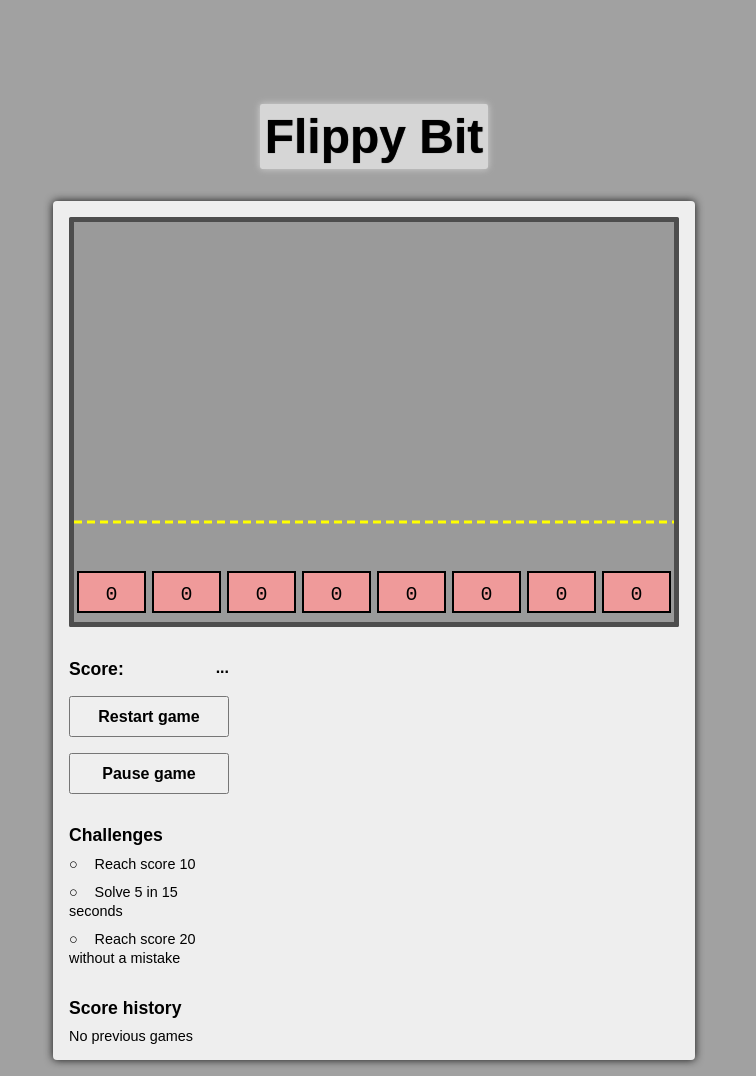
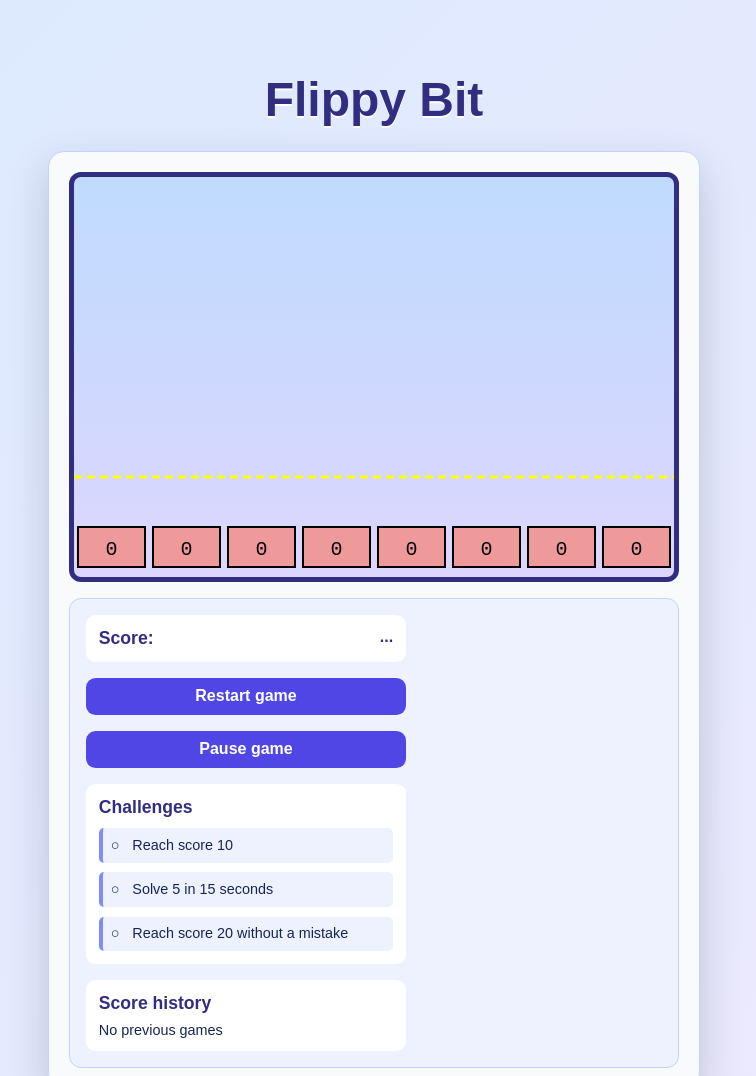
Before and after one commit to Burcu-weining/FIT2102---Using-TypeScript-to-Create-a-Flippy-Bit-Game, a website built with Vite: page index.html in a window 1280 px wide. Shown: the top 1076 px of the page, without its empty margins (266-1022 px from the left). Built offline with nearby package versions, Linux system fonts and the light colour scheme.

Commit message:
I changed some comments and added more explanation, after this, I need to format them properly.

```diff
--- a/src/dom.ts
+++ b/src/dom.ts
@@ -14,7 +14,7 @@ const missingElement = (selector: string): never => {
 A generic function, ElementType represents the particular kind of element we
 expect to find
 ElementType extends Element -> means the supplied type must be a valid browser
-element type. It prevents unrelated types such as number or State from being used.
+element type. It prevents unrelated types such as number or state from being used.
 */
 export const queryElement = <ElementType extends Element>(
     selector: string,
--- a/src/model.ts
+++ b/src/model.ts
@@ -3,7 +3,6 @@ model.ts defines the game's data model, the constants,
 types, and permitted events used throughout the game.
 It does not run the game or change its state
 */
-
 
 /*
 viewpoint stores the dimensions of the SVG game pixels.
@@ -24,12 +23,12 @@ export const TARGET = {
 export const CONSTANTS = {
     DIGIT_COUNT: 8,
     TICK_RATE_MS: 100,
-    STARTING_TARGET_SPEED: 4,
+    STARTING_TARGET_SPEED: 2.5,
     MAX_TARGET_SPEED: 10,
     TICKS_TO_MAX_SPEED: 1200,
     MIN_TARGET_SPAWN_MS: 1000,
     MAX_TARGET_SPAWN_MS: 3000,
-    MAX_TARGET_VALUE: 0xff,  //255
+    MAX_TARGET_VALUE: 0xff, //255
     CHECK_LINE_Y: 300,
     MIN_SCORE_CHALLENGE: 8,
     MAX_SCORE_CHALLENGE: 12,
@@ -59,6 +58,14 @@ export type FallingTarget = Readonly<{
 /*
 This defines the challange the player can try to beat
 while playing the game
+*/
+
+/*
+ChallangeId is used sot the game can identify which challange has
+been completed. When a challange is complete, the ID is stored.
+So now, the game can use that ID to remember which challange is complete,
+display the trophy, and turn the text green.
+THis prevents the same challange being added more than once
 */
 export type ChallengeId = "scoreTarget" | "timedTarget" | "flawlessTarget";
 export type ChallengeGoals = Readonly<{
--- a/src/style.css
+++ b/src/style.css
@@ -1,6 +1,7 @@
 :root {
     /* Establish the page background and space around the game panel. */
-    background-color: rgb(161, 161, 161);
+    background: linear-gradient(135deg, #dbeafe, #ede9fe);
+    color: #172554;
     padding: 2em;
     padding-top: 4em;
 }
@@ -28,11 +29,9 @@ h1 {
     font-size: 3em;
     font-family: arial, helvetica, sans-serif;
     font-weight: bolder;
-    background-color: rgb(214, 214, 214);
-    border-radius: 0.05em;
-    padding: 0.1em 0.1em 0.1em 0.1em;
-    box-shadow: 0em 0em 0.15em rgb(211, 211, 211);
-    text-shadow: 0em 0em 1px rgb(68, 68, 68);
+    color: #312e81;
+    margin: 0 0 0.5em;
+    text-shadow: 0 2px 0 #ffffff;
 }
 
 .flex {
@@ -52,11 +51,12 @@ h1 {
 
 main {
     /* The main panel wraps on narrow screens so side content remains readable. */
-    background-color: rgb(238, 238, 238);
-    border-radius: 0.25em;
-    box-shadow: 0em 0em 0.5em rgb(20, 20, 20);
+    background-color: #f8fafc;
+    border: 1px solid #c7d2fe;
+    border-radius: 1em;
+    box-shadow: 0 1em 2.5em rgba(30, 41, 59, 0.2);
     flex-wrap: wrap;
-    padding: 1em;
+    padding: 1.25em;
 }
 
 /* https://stackoverflow.com/questions/6088409/svg-drop-shadow-using-css3 */
@@ -66,8 +66,8 @@ main {
 }
 
 svg {
-    border-radius: 0.1em;
-    border: 5px solid rgb(77, 77, 77);
+    border: 5px solid #312e81;
+    border-radius: 0.75em;
 }
 
 svg rect {
@@ -76,30 +76,63 @@ svg rect {
 }
 
 #svgCanvas {
-    background-color: rgb(154, 154, 154);
+    background: linear-gradient(#bfdbfe, #ddd6fe);
+}
+
+#sideBar {
+    background-color: #eef2ff;
+    border: 1px solid #c7d2fe;
+    border-radius: 0.75em;
+    padding: 1em;
 }
 
 #info {
-    /* Keep the controls and score panel a consistent width beside the canvas. */
-    width: 160px;
-    margin-top: 1em;
+    /* A wider panel keeps each challenge description on one line. */
+    margin-top: 0;
+    width: 320px;
 }
 
 #info > .text {
+    background-color: #ffffff;
+    border-radius: 0.6em;
+    color: #312e81;
     font-weight: bold;
+    padding: 0.8em;
 }
 
 #restartButton,
 #pauseButton {
+    background-color: #4f46e5;
+    border: 0;
+    border-radius: 0.6em;
+    color: #ffffff;
     cursor: pointer;
     font-size: 1em;
     font-weight: bold;
     padding: 0.6em;
 }
 
+#restartButton:hover,
+#pauseButton:hover {
+    background-color: #3730a3;
+}
+
+#pauseButton:disabled {
+    background-color: #94a3b8;
+    cursor: not-allowed;
+}
+
+#challenges,
+#scoreHistoryPanel {
+    background-color: #ffffff;
+    border-radius: 0.6em;
+    padding: 0.8em;
+}
+
 #challenges h2 {
+    color: #312e81;
     font-size: 1.1em;
-    margin-bottom: 0.5em;
+    margin: 0 0 0.6em;
 }
 
 #challenges ul {
@@ -112,8 +145,15 @@ svg rect {
 }
 
 #challenges li {
+    align-items: center;
+    background-color: #eef2ff;
+    border-left: 4px solid #818cf8;
+    border-radius: 0.35em;
+    display: flex;
     font-size: 0.9em;
     line-height: 1.3;
+    padding: 0.55em;
+    white-space: nowrap;
 }
 
 #challenges li.completed {
@@ -127,8 +167,9 @@ svg rect {
 }
 
 #scoreHistoryPanel h2 {
+    color: #312e81;
     font-size: 1.1em;
-    margin-bottom: 0.5em;
+    margin: 0 0 0.5em;
 }
 
 #scoreHistoryPanel p {
@@ -137,15 +178,19 @@ svg rect {
 }
 
 #scoreHistory {
+    list-style: none;
     margin: 0;
     max-height: 8em;
     overflow-y: auto;
-    padding-left: 1.8em;
+    padding: 0;
 }
 
 #scoreHistory li {
+    background-color: #eef2ff;
+    border-radius: 0.35em;
     font-size: 0.9em;
     margin-bottom: 0.3em;
+    padding: 0.4em 0.6em;
 }
 
 .left {
@@ -168,3 +213,19 @@ svg rect {
 [data-digit-index] {
     cursor: pointer;
 }
+
+@media (max-width: 1050px) {
+    :root {
+        padding: 1em;
+    }
+
+    main {
+        justify-content: center;
+    }
+
+    #sideBar,
+    #info {
+        box-sizing: border-box;
+        width: 610px;
+    }
+}
--- a/src/view.ts
+++ b/src/view.ts
@@ -7,10 +7,10 @@ import type {
 } from "./model";
 import { queryElement } from "./dom";
 
-/**
- * Moves an SVG message to the end of its parent element.
- * SVG elements added later are drawn on top of earlier elements. This keeps
- * messages such as "Paused" and "Game Over" in front of falling targets.
+/*
+ * moves an SVG message to the back.
+ * This keeps messages "Paused" and "Game Over" in front
+ * so other things dont block it
  */
 const bringToForeground = (element: SVGElement): void => {
     element.parentNode?.appendChild(element);
@@ -19,7 +19,7 @@ const bringToForeground = (element: SVGElement): void => {
 /**
  * Changes one HTML or SVG attribute only when its value is different.
  * For example, a target's y attribute changes when that target moves down.
- * Skipping an unchanged value prevents unnecessary page updates.
+ * Skipping an unchanged value saves effeciency
  */
 const updateAttribute = (
     element: Element,
@@ -30,11 +30,21 @@ const updateAttribute = (
         ? undefined
         : element.setAttribute(name, value);
 
-/** Changes the text only when the new text is different. */
+/**
+ * shows the supplied text inside an HTML or SVG element.
+ * First, it compares the text already on the page with the new value. If both
+ * are the same, then nothing changes. If they are different,
+ * replaceChildren removes the old content and inserts the new text. It could
+ * change the score or the buttons
+ */
 const updateText = (element: Element, value: string): void =>
     element.textContent === value ? undefined : element.replaceChildren(value);
 
-/** Adds a CSS class when enabled is true and removes it when it is false. */
+/*
+updates the number or words shown on the page. Element is the page element
+to update, and value is the new text to display. It checks the current text and
+only updates when it needs to be changed
+*/
 const applyClass = (
     element: Element,
     className: string,
@@ -53,50 +63,60 @@ const updateClass = (
         ? undefined
         : applyClass(element, className, enabled);
 
-/** Makes a hidden SVG message visible and places it above other elements. */
+/*
+ Makes a hidden SVG message visible and places it above other elements
+ reveal = shows the visual SVG object and make sure it appears above
+ the other game graphics.
+*/
 const reveal = (element: SVGElement): void => {
     element.setAttribute("visibility", "visible");
     bringToForeground(element);
 };
 
-/** Shows an SVG element only if it is not already visible. */
+/*
+ shows an SVG element only if it is not visible.
+*/
 const show = (element: SVGElement): void =>
     element.getAttribute("visibility") === "visible"
         ? undefined
         : reveal(element);
 
-/** Hides an SVG element only if it is not already hidden. */
+/*
+hides an SVG element only if it is not hidden.
+*/
 const hide = (element: SVGElement): void =>
     updateAttribute(element, "visibility", "hidden");
 
-/**
- * Rebuilds the visible score-history list from the saved score numbers.
- * Each number becomes a list item such as "Game 1: 5".
+/*
+ * rebuilds the score-history list from the saved score
+ * Each number becomes a list item
  */
 const replaceScoreHistory = (
     list: HTMLOListElement,
     scores: ReadonlyArray<number>,
-    signature: string,
+    signature: string, //short string of the complete scores listed
 ): void => {
-    // map creates one new <li> element for every previous score.
+    // map creates one new <li> element for every previous score
     const items = scores.map((score, index) => {
         const item = document.createElement("li");
         item.textContent = `Game ${index + 1}: ${score}`;
         return item;
     });
 
-    // Replace the old list items with the newly created list items.
+    // replace the old list items with the new created list
     list.replaceChildren(...items);
-    // Remember which scores are displayed so they can be checked next time.
+    // remember which scores are displayed so they can be checked next time
     list.setAttribute("data-score-history", signature);
 };
 
-/** Updates the score history only when the array of scores has changed. */
+/*
+Updates the score history only when the array of scores has changed
+*/
 const updateScoreHistory = (
     list: HTMLOListElement,
     scores: ReadonlyArray<number>,
 ): void => {
-    // Turn the scores into text that can be stored on the HTML list element.
+    // turn the scores into text that can be stored on the HTML list element
     const signature = JSON.stringify(scores);
 
     // Matching text means that the correct scores are already displayed.
@@ -105,16 +125,15 @@ const updateScoreHistory = (
         : replaceScoreHistory(list, scores, signature);
 };
 
-/**
- * Creates an SVG shape or text element and sets its starting attributes.
- * SVG elements need createElementNS rather than the normal createElement.
+/*
+creates visual objects for the game. e.g. a rectangle, text of hexa decimal
+numbers, the yellow check line.
  */
 const createSvgElement = (
-    namespace: string | null,
+    namespace: string | null, //tells the browser that the new object belongs to SVG rather than normal HTML
     name: string,
     properties: Record<string, string> = {},
 ): SVGElement => {
-    // Create the requested SVG element, such as a rectangle, text or line.
     const element = document.createElementNS(namespace, name) as SVGElement;
     // Add every property from the object as an attribute on the new element.
     Object.entries(properties).forEach(([key, value]) =>
@@ -123,33 +142,33 @@ const createSvgElement = (
     return element;
 };
 
-// A target is drawn using a rectangle and text showing its hexadecimal value.
+//target is made using a rectangle and text showing its hexadecimal value.
 type TargetElements = Readonly<{
     rectangle: SVGElement;
     text: SVGElement;
 }>;
 
-// A binary digit is drawn using a coloured rectangle and a 0 or 1 text element.
+//binary digit is made using a coloured rectangle and a 0 or 1 text element.
 type BinaryDigitElements = Readonly<{
     rectangle: SVGElement;
     text: SVGElement;
 }>;
 
-// Connects each challenge's name, HTML element and displayed sentence.
+// connects each challenge's name, HTML element and displayed sentence.
 type ChallengeElement = Readonly<{
     id: ChallengeId;
     element: HTMLElement;
     description: (goals: ChallengeGoals) => string;
 }>;
 
-/**
- * Sets up the visible parts of the game, then returns a function that displays
- * each new game state. The returned function runs whenever state$ produces a
- * State. This file changes the page; state.ts only calculates game data.
+/*
+ sets up the visible parts of the game, then returns a function that displays
+ each new game state. The returned function runs whenever state$ produces a
+ state
  */
 export const render = (): ((state: State) => void) => {
-    // Find the permanent elements that already exist in index.html.
-    // Saving them here means we do not search for them again on every game tick.
+    // find the permanent elements that already exist in index.html
+    // saving them here means we dont search for it again in every game tick
     const svg = queryElement<SVGSVGElement>("#svgCanvas");
     const gameOver = queryElement<SVGElement>("#gameOver");
     const pausedMessage = queryElement<SVGElement>("#paused");
@@ -159,7 +178,7 @@ export const render = (): ((state: State) => void) => {
     const emptyScoreHistory = queryElement<HTMLElement>("#emptyScoreHistory");
 
     // Match every challenge with its HTML element and the sentence that will
-    // describe its randomly generated goal.
+    // describe its randomly generated challange
     const challengeElements: ReadonlyArray<ChallengeElement> = [
         {
             id: "scoreTarget",
@@ -182,14 +201,16 @@ export const render = (): ((state: State) => void) => {
         },
     ];
 
-    // Make the SVG coordinate system match the game's width and height.
+    // make the SVG system match the games width and height.
     svg.setAttribute(
         "viewBox",
         `0 0 ${VIEWPORT.CANVAS_WIDTH} ${VIEWPORT.CANVAS_HEIGHT}`,
     );
 
-    // Create the yellow line where a falling target is checked against the
-    // binary number selected by the player.
+    /*
+    creates the yellow line where the target falling is checked
+    if the user entered the right binary number
+    */
     const checkLine = createSvgElement(svg.namespaceURI, "line", {
         x1: "0",
         y1: `${CONSTANTS.CHECK_LINE_Y}`,
@@ -200,21 +221,28 @@ export const render = (): ((state: State) => void) => {
         "stroke-dasharray": "8 5",
     });
 
-    // Create a group that will contain every falling target. This keeps the
-    // target shapes together and makes the SVG easier to organise.
+    /*
+thia part creates an empty SVG group for holding the falling
+target.
+svg.namespacedURI --> this tells the browser to make a SVG element
+rather than HTML object, and g means "group" in SVG.
+THe group is named targetLayer, and after creating it, appendChild
+saves the group inside the SVG cnavas
+*/
     const targetLayer = createSvgElement(svg.namespaceURI, "g", {
         id: "targetLayer",
     });
 
-    // Add the check line and the empty target group to the SVG canvas.
+    // adds the check line and the empty target group to the SVG part
     svg.appendChild(checkLine);
     svg.appendChild(targetLayer);
 
-    // Divide the canvas width equally between the eight binary controls.
+    // divides the canvas width equally between the eight binary controls
     const digitWidth = VIEWPORT.CANVAS_WIDTH / CONSTANTS.DIGIT_COUNT;
 
-    // Create all eight controls. Each one contains a coloured rectangle and a
-    // text element that displays either 0 or 1.
+    /*creates all eight bits. Each contains a coloured rectangle and a
+text that displays either 0 or 1.
+*/
     const binaryDigitElements: ReadonlyArray<BinaryDigitElements> = Array.from(
         { length: CONSTANTS.DIGIT_COUNT },
         (_, index) => {
@@ -229,7 +257,7 @@ export const render = (): ((state: State) => void) => {
                 stroke: "black",
                 "stroke-width": "2",
             });
-            // Place the 0 or 1 text in the centre of its rectangle.
+            // places 0 or 1 in the middle of the box
             const text = createSvgElement(svg.namespaceURI, "text", {
                 "data-digit-index": String(index),
                 x: `${index * digitWidth + digitWidth / 2}`,
@@ -240,23 +268,25 @@ export const render = (): ((state: State) => void) => {
                 fill: "black",
             });
 
-            // Every digit starts at 0 before the first State is displayed.
+            // every digit should be 0 before the game begins
             text.textContent = "0";
-            // Add both visible parts of the digit to the SVG canvas.
+            // adds both visible parts of the digit to the SVG game.
             svg.appendChild(rectangle);
             svg.appendChild(text);
-            // Save both elements so future renders can update them directly.
+            // saves both elements so future renders can update them directly
             return { rectangle, text };
         },
     );
 
-    // Save each target's SVG elements under its unique target ID. On the next
+    // saves each target's SVG elements under a unique target ID. On the next
     // tick, the same elements can be moved instead of being created again.
     const targetElements = new Map<number, TargetElements>();
 
-    /** Creates the rectangle and hexadecimal text for one new target. */
+    /*
+     creates the rectangle and hexadecimal nuumber for a new target
+     */
     const createTargetElements = (target: FallingTarget): TargetElements => {
-        // Draw the white rounded rectangle at the target's current position.
+        // draws the white rectangle at the target's current position
         const rectangle = createSvgElement(svg.namespaceURI, "rect", {
             x: `${target.x}`,
             y: `${target.y}`,
@@ -267,7 +297,7 @@ export const render = (): ((state: State) => void) => {
             stroke: "black",
             "stroke-width": "2",
         });
-        // Draw the hexadecimal value in the centre of the rectangle.
+        // draws the hexadecimal value in the center of the rectangle
         const text = createSvgElement(svg.namespaceURI, "text", {
             x: `${target.x + TARGET.WIDTH / 2}`,
             y: `${target.y + TARGET.HEIGHT / 2 + 7}`,
@@ -277,15 +307,18 @@ export const render = (): ((state: State) => void) => {
             fill: "black",
         });
 
-        // Convert a number such as 173 into the displayed hexadecimal text AD.
+        //converts the number into the hexadecimal text in the game
         text.textContent = target.hexadecimalValue.toString(16).toUpperCase();
-        // Add both target parts to the target group on the canvas.
+        //adds both the box and the hexa number to the screen
         targetLayer.appendChild(rectangle);
         targetLayer.appendChild(text);
         return { rectangle, text };
     };
 
-    /** Removes both visible parts of a target and forgets its saved ID. */
+    /*
+    this code chunk removes the hexadecimal number and the box if the
+    player matches the binary digit with the hexa number
+    */
     const removeTargetElements = (
         elements: TargetElements,
         id: number,
@@ -295,38 +328,45 @@ export const render = (): ((state: State) => void) => {
         targetElements.delete(id);
     };
 
-    // This returned function runs for every new State produced by state$.
+    //this return function runs whenever a new state is produced
     return (state: State): void => {
-        // Display the current score and the scores from previous games.
+        //shows the new score and also saves the previous scores
         updateText(scoreText, String(state.score));
         updateScoreHistory(scoreHistoryList, state.scoreHistory);
 
-        // Hide the "no previous scores" message when score history is available.
+        //hides the "no previous gmaes" line when there is score history
         emptyScoreHistory.hidden === state.scoreHistory.length > 0
             ? undefined
             : (emptyScoreHistory.hidden = state.scoreHistory.length > 0);
 
-        // Update the sentence and completion symbol for every challenge.
+
+        /*
+        this part updates the challange section. An id that identifies the challange,
+        an HTML element, and a funciton that creates the sentence.
+        The code goes through every challange and state.completedChallenges is an array
+        that checks if the challange is completed
+        */
+        //updates the sentence and completed symbol for every challenge
         challengeElements.forEach(({ id, element, description }) => {
-            // Check whether this challenge's ID is in the completed list.
+            //checks whether this challenge ID is in the completed list
             const isComplete = state.completedChallenges.includes(id);
-            // Find the symbol and sentence inside this challenge's HTML element.
+            //finds the symbol and sentence inside this challenge's HTML element
             const trophy = queryElement<HTMLElement>(".trophy", element);
             const challengeText = queryElement<HTMLElement>(
                 ".challengeText",
                 element,
             );
 
-            // A completed challenge becomes green and displays a trophy.
+            //completed challenge becomes green text and shows a trophy
             updateClass(element, "completed", isComplete);
             updateText(trophy, isComplete ? "🏆" : "○");
             updateText(challengeText, description(state.challengeGoals));
         });
 
-        // Update the number and colour displayed by each binary control.
+        //updates the number and colour of the binary
         binaryDigitElements.forEach(({ rectangle, text }, index) => {
             const currentBit = state.binaryDigits[index];
-            // Display a 1 with green and a 0 with red.
+            //shows a 1 with green and a 0 with red
             updateAttribute(
                 rectangle,
                 "fill",
@@ -335,18 +375,27 @@ export const render = (): ((state: State) => void) => {
             updateText(text, String(currentBit));
         });
 
-        // Collect the IDs of targets that still exist in the latest State.
+        /*
+        This code keeps the falling targets on the screen matching with the
+        latest game state. It creates the rectangle and text for new targets,
+        reuses and moves the existing target elements as they fall, and removes
+        targets that have been solved. This avoids recreating every target on
+        every game update.
+        */
+
+        //takes all the targets and extracts their id, so the rendering code
+        //can know which targets still exist in the game
         const activeTargetIds = new Set(state.targets.map(target => target.id));
 
-        // Draw a target if it is new, or find its existing SVG elements.
+        //draws a target if it is new, or find its existing SVG elements
         state.targets.forEach(target => {
             const existingElements = targetElements.get(target.id);
             const elements = existingElements ?? createTargetElements(target);
-            // Save newly created target elements so they can be reused next tick.
+            //save new created target elements so they can be reused next tick
             existingElements === undefined
                 ? targetElements.set(target.id, elements)
                 : undefined;
-            // Move the rectangle and text to the target's latest y-position.
+            //move the rectangle and word to the target's latest y position
             updateAttribute(elements.rectangle, "y", String(target.y));
             updateAttribute(
                 elements.text,
@@ -355,22 +404,22 @@ export const render = (): ((state: State) => void) => {
             );
         });
 
-        // Remove visible targets that are no longer in the latest State.
+        //removes visible targets that are no longer in the latest game
         targetElements.forEach((elements, id) => {
             activeTargetIds.has(id)
                 ? undefined
                 : removeTargetElements(elements, id);
         });
 
-        // Show Game Over only after the game has ended.
+        //shows Game Over only after the game ends
         state.gameEnd ? show(gameOver) : hide(gameOver);
-        // Show Paused only while paused and before the game has ended.
+        //shows Paused only while paused and before the game has ended
         state.isPaused && !state.gameEnd
             ? show(pausedMessage)
             : hide(pausedMessage);
-        // Tell the player whether the button will pause or resume the game.
+        //tells the player whether the button will pause or resume the game
         updateText(pauseButton, state.isPaused ? "Resume game" : "Pause game");
-        // Disable pausing after Game Over because the game is no longer running.
+        //disables pausing after Game Over because the game is not running anymore
         pauseButton.disabled === state.gameEnd
             ? undefined
             : (pauseButton.disabled = state.gameEnd);
```
Also changed, not shown: src/main.ts (+5 -7 lines), src/observable.ts (+29 -30 lines), src/state.ts (+114 -94 lines), test/main.test.ts (+11 -9 lines), README.md.
